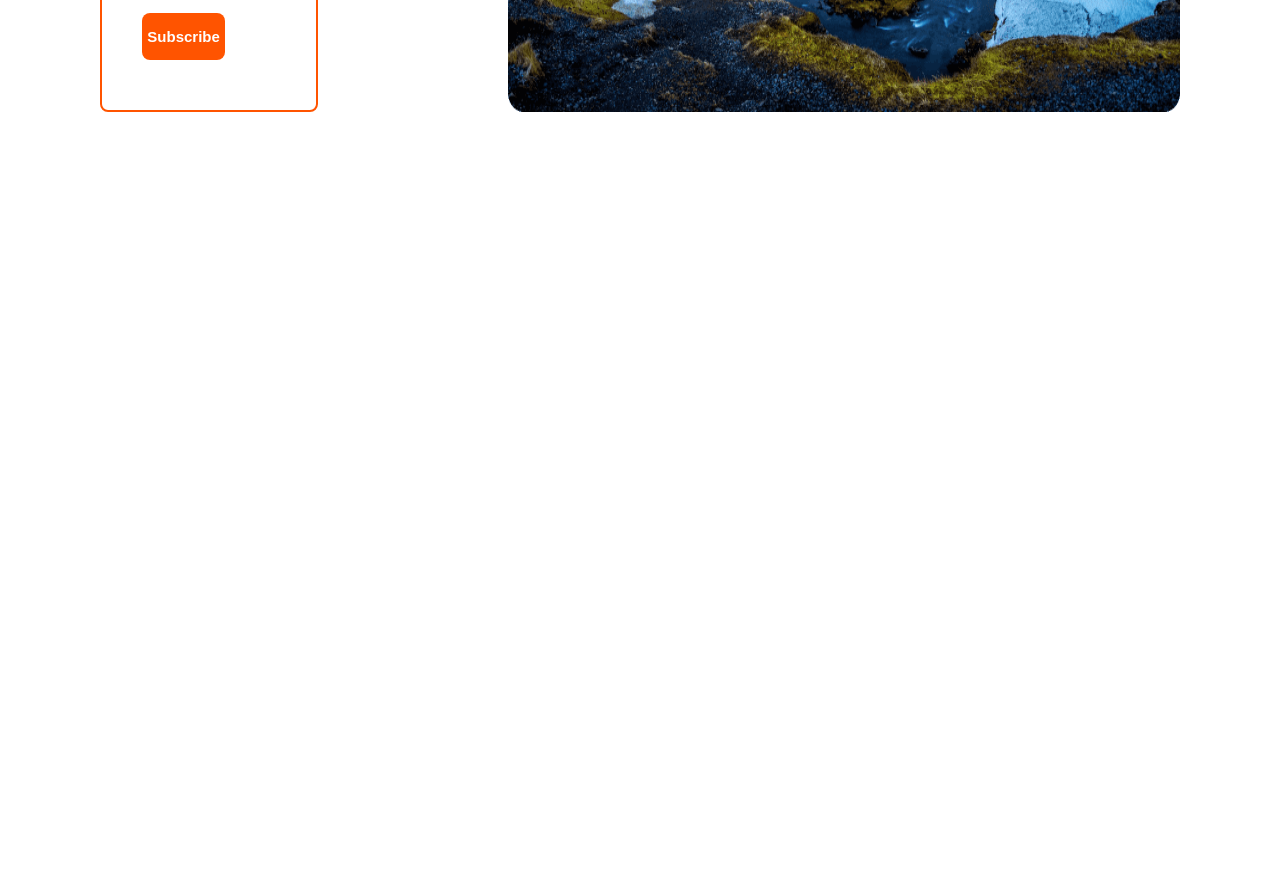
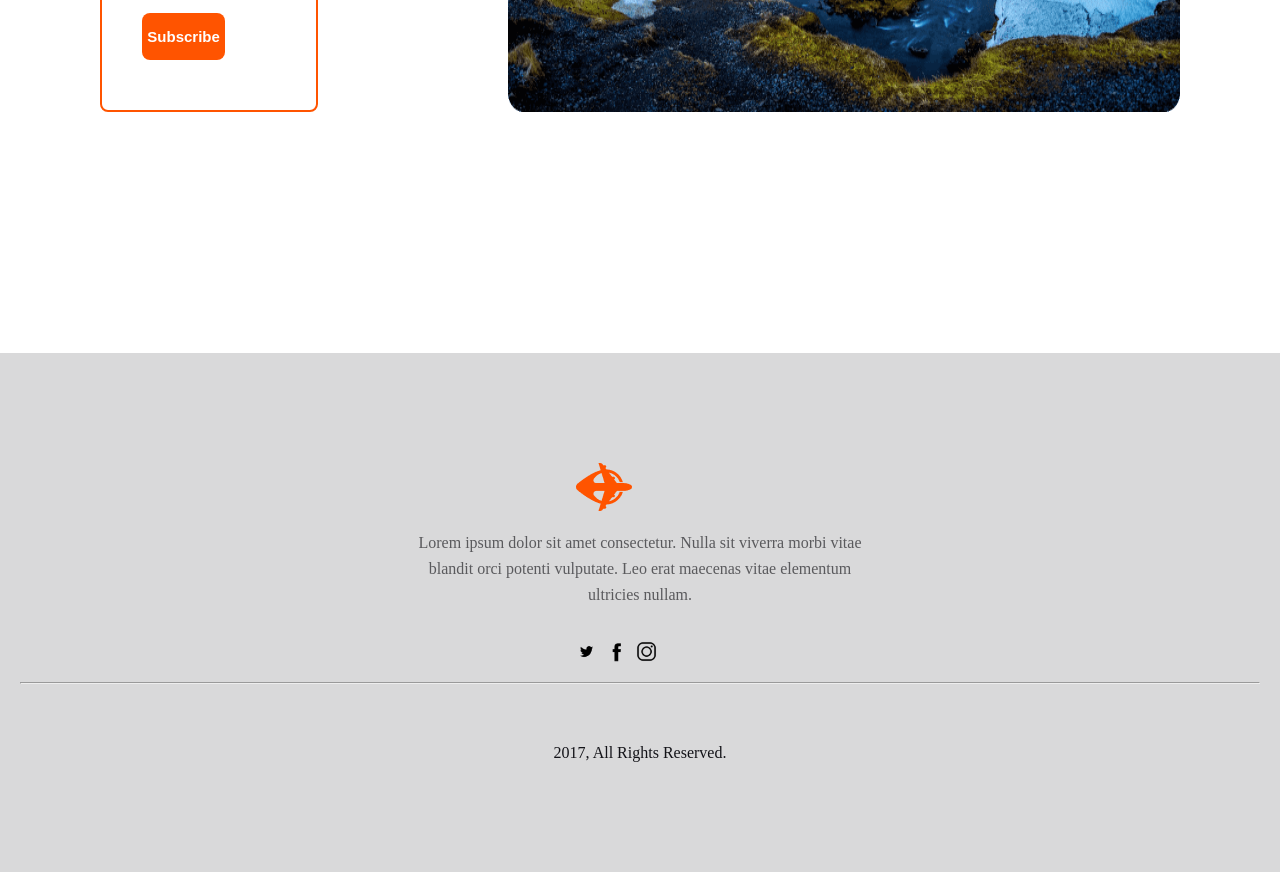
Before and after one commit to 1997Maruf/family-travle, a plain HTML site: page index.html in a window 1280 px wide. Shown: the part 4479-5351 px from the top of the page. Before the commit the page ends 4832 px from the top, so only its background shows below. Drawn offline with Linux system fonts and the light colour scheme.

Commit message:
fimily travle website footer section

```diff
--- a/index.html
+++ b/index.html
@@ -199,5 +199,22 @@
         </div>
       </section>
     </main>
+    <footer>
+      <section class="footer-section">
+        <img src="images/Group-4.png" alt="logo" class="footer-logo" />
+        <p class="footer-description">
+          Lorem ipsum dolor sit amet consectetur. Nulla sit viverra morbi vitae
+          blandit orci potenti vulputate. Leo erat maecenas vitae elementum
+          ultricies nullam.
+        </p>
+        <div class="footer-icon">
+          <img src="images/twitter.png" alt="twitter" class="facebook" />
+          <img src="images/facebook.png" alt="Facebook" class="facebook" />
+          <img src="images/instagram.png" alt="instagram" class="facebook" />
+        </div>
+        <hr />
+        <p class="cofi-right">2017, All Rights Reserved.</p>
+      </section>
+    </footer>
   </body>
 </html>
```
